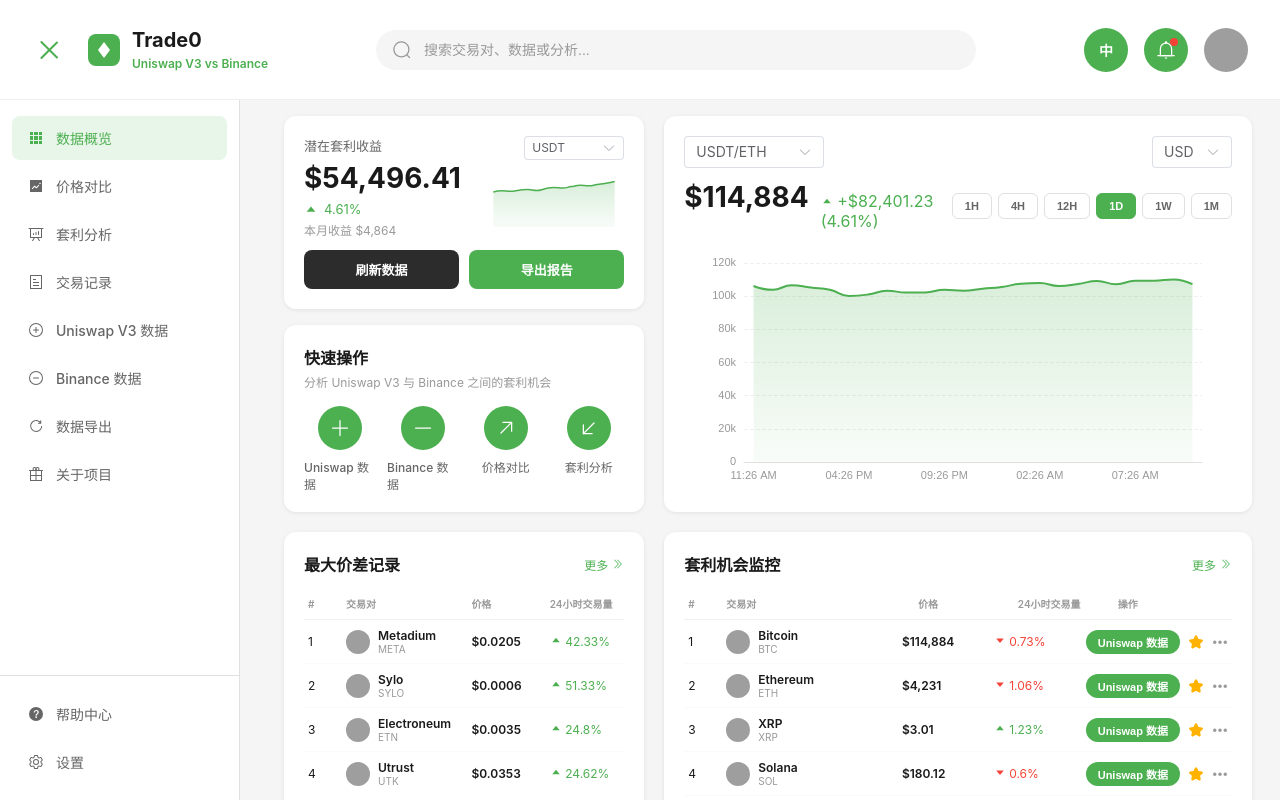
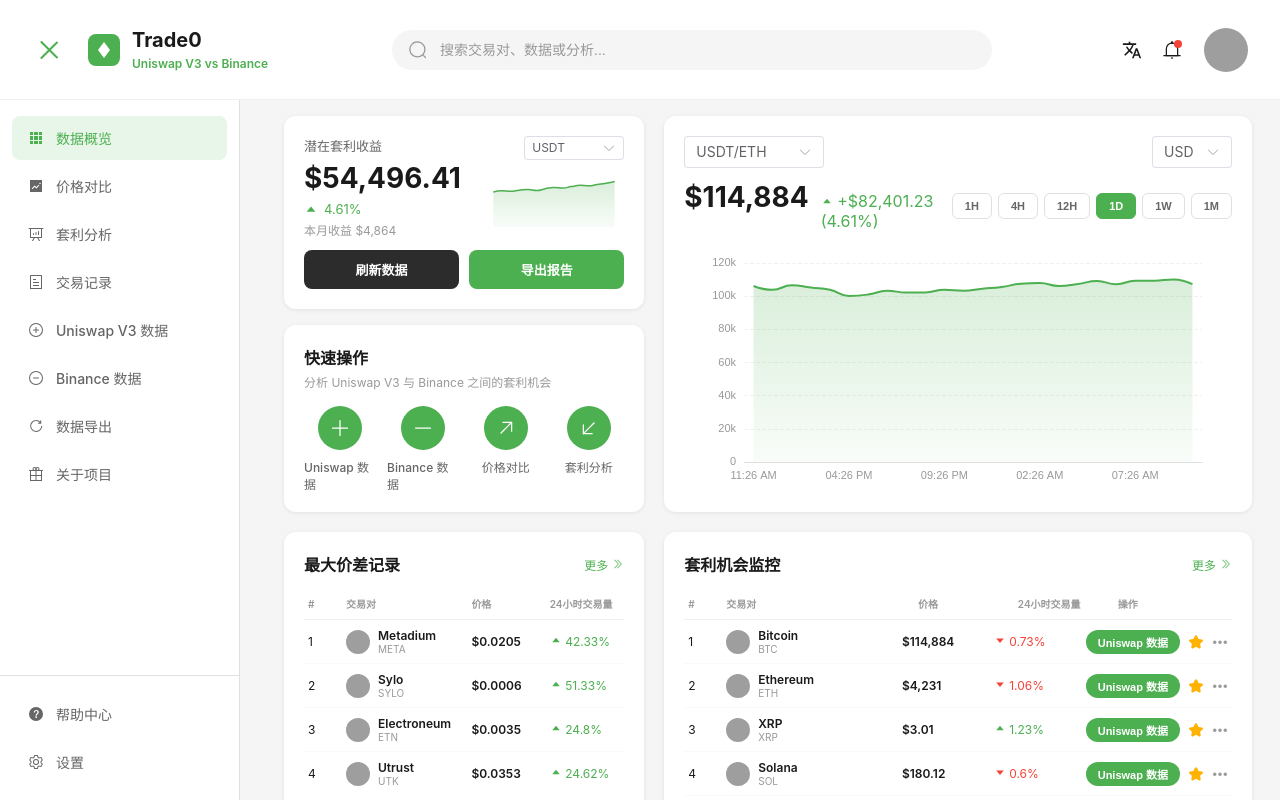
Before and after one commit to Zhouua/SEProject, a Vue app in the folder frontend/: page /dashboard in a window 1280 px wide. Built offline with nearby package versions, Linux system fonts and the light colour scheme; grey boxes are pictures that could not be loaded.

Commit message:
feat(frontend): 更新部分图标和sidebar

```diff
--- a/frontend/src/components/layout/Header.vue
+++ b/frontend/src/components/layout/Header.vue
@@ -40,10 +40,38 @@
     </div>
 
     <div class="header-right">
-      <div class="header-icon lang-switch" @click="toggleLanguage">
-        <span class="lang-text">{{ locale === 'zh' ? '中' : 'EN' }}</span>
+      <div
+        class="lang-dropdown"
+        @mouseenter="showLangMenu = true"
+        @mouseleave="showLangMenu = false"
+      >
+        <div class="header-icon lang-switch">
+          <svg class="lang-icon" width="24" height="24" viewBox="0 0 24 24" fill="none" xmlns="http://www.w3.org/2000/svg">
+            <path d="M12.87 15.07L10.33 12.56L10.36 12.53C12.1 10.59 13.34 8.36 14.07 6H17V4H10V2H8V4H1V5.99H12.17C11.5 7.92 10.44 9.75 9 11.35C8.07 10.32 7.3 9.19 6.69 8H4.69C5.42 9.63 6.42 11.17 7.67 12.56L2.58 17.58L4 19L9 14L12.11 17.11L12.87 15.07ZM18.5 10H16.5L12 22H14L15.12 19H19.87L21 22H23L18.5 10ZM15.88 17L17.5 12.67L19.12 17H15.88Z" fill="currentColor"/>
+          </svg>
+        </div>
+        <transition name="dropdown-fade">
+          <div v-show="showLangMenu" class="lang-menu">
+            <div
+              class="lang-option"
+              :class="{ active: locale === 'zh' }"
+              @click="changeLang('zh')"
+            >
+              <span class="lang-code">CH</span>
+              <span class="lang-name">简体中文</span>
+            </div>
+            <div
+              class="lang-option"
+              :class="{ active: locale === 'en' }"
+              @click="changeLang('en')"
+            >
+              <span class="lang-code">US</span>
+              <span class="lang-name">English</span>
+            </div>
+          </div>
+        </transition>
       </div>
-      <div class="header-icon" @click="showNotificationDialog = true">
+      <div class="header-icon notification-icon" @click="showNotificationDialog = true">
         <el-icon><Bell /></el-icon>
         <span class="notification-badge" v-if="hasNotifications"></span>
       </div>
@@ -120,6 +148,7 @@ const { t, locale } = useI18n()
 const searchQuery = ref('')
 const hasNotifications = ref(true)
 const showNotificationDialog = ref(false)
+const showLangMenu = ref(false)
 
 // 切换侧边栏
 const toggleSidebar = () => {
@@ -170,8 +199,9 @@ const goBack = () => {
   router.back()
 }
 
-const toggleLanguage = () => {
-  locale.value = locale.value === 'zh' ? 'en' : 'zh'
+const changeLang = (lang) => {
+  locale.value = lang
+  showLangMenu.value = false
   // 更新通知内容语言
   updateNotificationLanguage()
 }
@@ -397,47 +427,118 @@ const formatTime = (time) => {
   display: flex;
   align-items: center;
   gap: 16px;
+
+  .lang-dropdown {
+    margin-right: -8px;
+  }
 }
 
 .header-icon {
   position: relative;
-  width: 44px;
-  height: 44px;
+  width: 32px;
+  height: 32px;
   display: flex;
   align-items: center;
   justify-content: center;
-  background-color: #4CAF50;
-  border-radius: 50%;
+  background-color: transparent;
+  border-radius: 4px;
   cursor: pointer;
   transition: all 0.3s;
 
   .el-icon {
     font-size: 20px;
-    color: #ffffff;
+    color: #1a1a1a;
   }
 
   &:hover {
-    background-color: #66BB6A;
-    transform: scale(1.05);
+    background-color: #E8F5E9;
   }
 
   .notification-badge {
     position: absolute;
-    top: 10px;
-    right: 10px;
+    top: 6px;
+    right: 6px;
     width: 8px;
     height: 8px;
     background-color: #F44336;
     border-radius: 50%;
   }
+}
 
-  &.lang-switch {
-    .lang-text {
+.lang-dropdown {
+  position: relative;
+
+  .lang-switch {
+    background-color: transparent;
+
+    .lang-icon {
+      width: 20px;
+      height: 20px;
+      color: #1a1a1a;
+    }
+
+    &:hover {
+      background-color: #E8F5E9;
+    }
+  }
+}
+
+.lang-menu {
+  position: absolute;
+  top: calc(100% + 8px);
+  right: 0;
+  background: #ffffff;
+  border-radius: 8px;
+  box-shadow: 0 2px 12px rgba(0, 0, 0, 0.1);
+  min-width: 200px;
+  overflow: hidden;
+  z-index: 1000;
+
+  .lang-option {
+    display: flex;
+    align-items: center;
+    gap: 12px;
+    padding: 12px 16px;
+    cursor: pointer;
+    transition: background-color 0.2s;
+
+    .lang-code {
       font-size: 14px;
       font-weight: 600;
-      color: #ffffff;
+      color: #666;
+      min-width: 30px;
+    }
+
+    .lang-name {
+      font-size: 14px;
+      color: #1a1a1a;
+    }
+
+    &:hover {
+      background-color: #f5f5f5;
+    }
+
+    &.active {
+      background-color: #E8F5E9;
+
+      .lang-code,
+      .lang-name {
+        color: #4CAF50;
+        font-weight: 600;
+      }
     }
   }
+}
+
+.dropdown-fade-enter-active,
+.dropdown-fade-leave-active {
+  transition: opacity 0.2s, transform 0.2s;
+}
+
+.dropdown-fade-enter-from,
+.dropdown-fade-leave-to {
+  opacity: 0;
+  transform: translateY(-8px);
 }
 
 .user-avatar {
```
Also changed, not shown: frontend/src/assets/translate.png (added), 1 other file (tests, documents, lock files or other folders).
